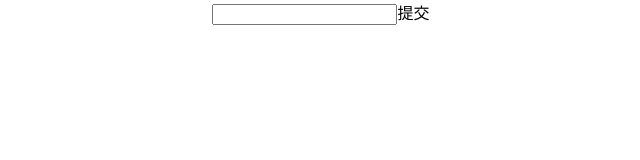
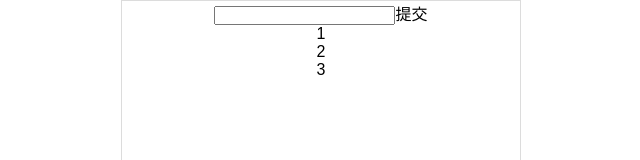
Before and after one commit to LuShui/mereact, a React (Create React App) app: page / in a window 1280 px wide. Shown: the top 160 px of the page, without its empty margins (319-959 px from the left). Built offline with nearby package versions, Linux system fonts and the light colour scheme.

Commit message:
add todilist demo

```diff
--- a/src/base/HomeComponent.js
+++ b/src/base/HomeComponent.js
@@ -6,11 +6,9 @@ import BaseMessage from  './Base'
 import EventComponent from './Event'
 import NameForm from './NameForm'
 import Calculator from './Calculator'
+import ListComponent from './ListComponent'
 
 class HomeComponent extends React.Component{
-    constructor(props){
-        super(props)
-    }
 
     render(){
         return (
@@ -20,6 +18,7 @@ class HomeComponent extends React.Component{
                 <EventComponent></EventComponent>
                 <NameForm></NameForm>
                 <Calculator></Calculator>
+                <ListComponent></ListComponent>
             </div>
         )
     }
--- /dev/null
+++ b/src/base/ListComponent.js
@@ -0,0 +1,36 @@
+/**
+ * Created by Administrator on 2017/10/17.
+ */
+
+import React from 'react'
+
+
+class Licomponent extends React.Component{
+    render(){
+        return(
+            <li>
+                <a>{this.props.name}</a>
+            </li>
+        )
+    }
+}
+
+
+class ListComponent extends React.Component{
+    render(){
+        let list = [1,2,3,4,5,6,7,8,9];
+        const listItems = list.map((number,index) =>
+            <Licomponent name={number} key={index}></Licomponent>
+        );
+
+        return(
+            <div>
+                <ul>
+                    {listItems}
+                </ul>
+            </div>
+        );
+    }
+}
+
+export default ListComponent;
--- a/src/home/App.js
+++ b/src/home/App.js
@@ -1,6 +1,6 @@
 import React from 'react'
 import './App.css'
-import HomeComponent from '../base/HomeComponent'
+// import HomeComponent from '../base/HomeComponent'
 import TodoList from '../tolist/TodoList'
 
 class HelloMessage extends React.Component {
--- /dev/null
+++ b/src/tolist/LiComponent.js
@@ -0,0 +1,32 @@
+/**
+ * Created by Administrator on 2017/10/17.
+ */
+
+
+import React from 'react'
+
+class LiComponent extends React.Component{
+    render(){
+        return(
+            <li>{this.props.name}</li>
+        )
+    }
+}
+
+
+class ListComponent extends React.Component{
+
+    render(){
+        let array = this.props.array;
+        return(
+            <ul>
+                {array.map((item,index)=>
+                    <LiComponent name={item} key={index}></LiComponent>
+                )}
+            </ul>
+        )
+    }
+}
+
+
+export default ListComponent;
--- a/src/tolist/TodoInput.js
+++ b/src/tolist/TodoInput.js
@@ -6,13 +6,24 @@ import React from 'react'
 class TodoInput extends React.Component{
     constructor(props){
         super(props);
+        this.changefunc = this.changefunc.bind(this);
+        this.inputchangefunc = this.inputchangefunc.bind(this);
+        this.inputvalue = '';
+    }
+
+    changefunc(e){
+        this.props.onAddfunc(this.inputvalue);
+    }
+
+    inputchangefunc(e){
+        this.inputvalue = e.target.value;
     }
 
     render(){
         return(
             <div>
-                <input/>
-                <a>提交</a>
+                <input onChange={this.inputchangefunc} />
+                <a onClick={this.changefunc}>提交</a>
             </div>
         )
     }
--- a/src/tolist/TodoList.js
+++ b/src/tolist/TodoList.js
@@ -4,15 +4,31 @@
 
 import React from 'react'
 import TodoImput from './TodoInput'
+import ListComponent from './LiComponent'
+import './style.css'
+
 class TodoList extends React.Component{
     constructor(props){
         super(props);
+        this.state = {
+            array:[1,2,3]
+        }
+        this.addfunc = this.addfunc.bind(this);
+    }
+
+    addfunc(value){
+        this.state.array.push(value);
+        let arr = this.state.array;
+        this.setState({
+            array:arr
+        });
     }
 
     render(){
         return(
-            <div>
-                <TodoImput></TodoImput>
+            <div className="todobox">
+                <TodoImput onAddfunc={this.addfunc}></TodoImput>
+                <ListComponent array={this.state.array}></ListComponent>
             </div>
         );
     }
--- /dev/null
+++ b/src/tolist/style.css
@@ -0,0 +1,18 @@
+*{
+    padding: 0;
+    margin: 0;
+    list-style: none;
+}
+html,body{
+    height: 100%;
+}
+.todobox{
+    width: 400px;
+    margin: 0 auto;
+    height: 100vh;
+    border: 1px solid gainsboro;
+    box-sizing: border-box;
+}
+a{
+    cursor: pointer;
+}
```
